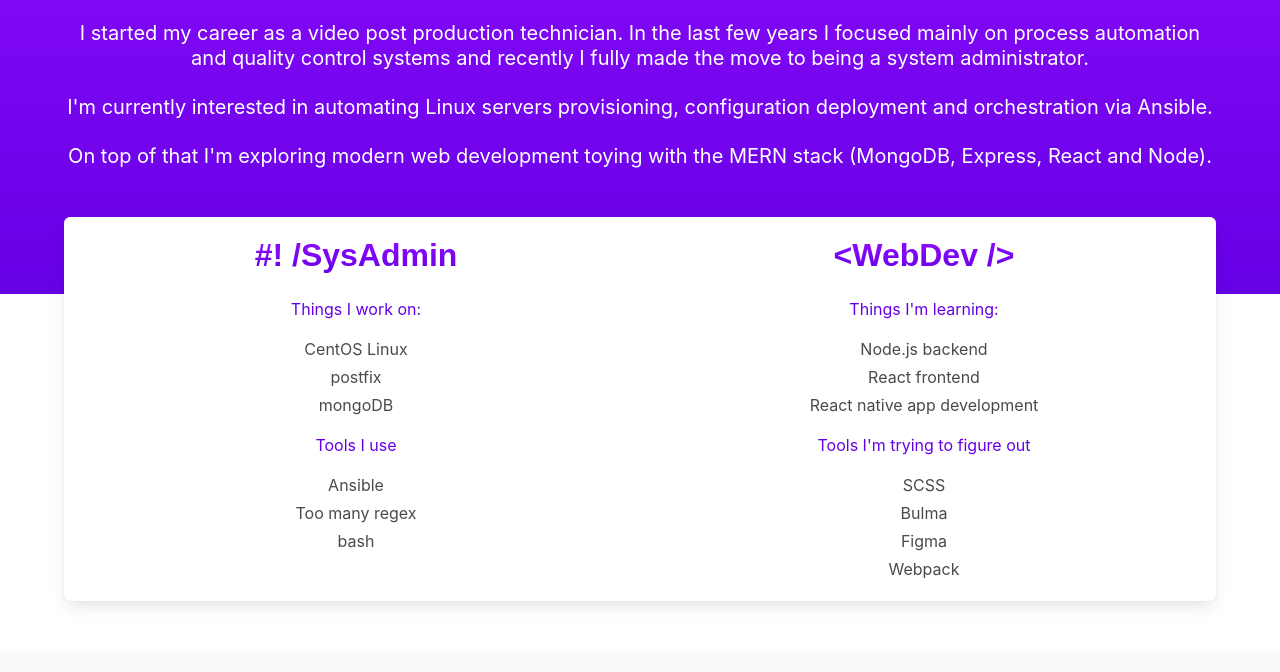
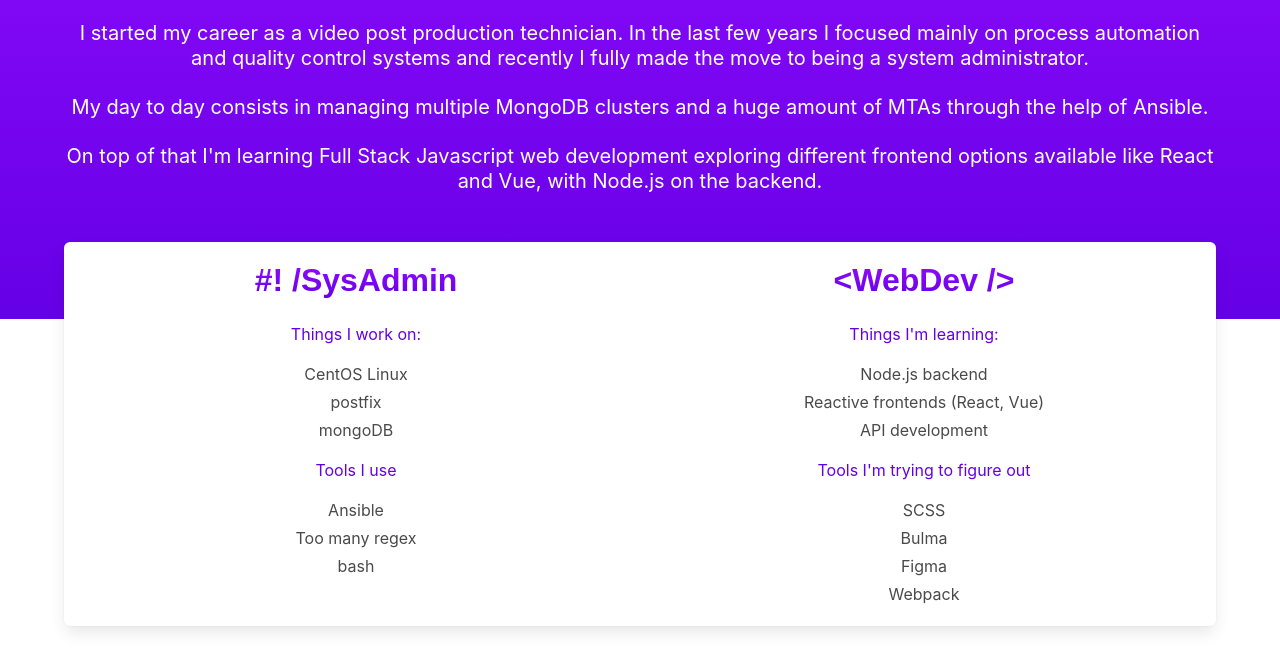
Before and after one commit to SyedTahseen/nirebu-personal-website, a website: page index.html in a window 1280 px wide. Shown: the part 1023-1695 px from the top of the page. Drawn offline with nearby package versions, Linux system fonts and the light colour scheme; files that its build step writes are made by us from their sources; a web font is replaced by a local one.

Commit message:
Edited some copy for a more accurate description

```diff
--- a/index.html
+++ b/index.html
@@ -23,9 +23,6 @@
 				<div class="navbar-item">
 					<div class="title nirebu-title has-background-gradient">#! /nirebu</div>
 				</div>
-				<!--<div class="navbar-item level-right">
-					<a class="button is-primary">Click?</a>
-				</div>-->
 			</div>
 		</nav>
 		<section class="hero is-fullheight-with-navbar is-primary has-bg-img">
@@ -50,10 +47,10 @@
 							I started my career as a video post production technician. In the last few years I focused mainly on process automation and quality control systems and recently I fully made the move to being a system&nbsp;administrator.
 						</h2>
 						<h2 class="subtitle is-size-5 has-text-white">
-							I'm currently interested in automating Linux servers provisioning, configuration deployment and orchestration via Ansible.
+							My day to day consists in managing multiple MongoDB clusters and a huge amount of MTAs through the help of Ansible.
 						</h2>
 						<h2 class="subtitle is-size-5 has-text-white">
-							On top of that I'm exploring modern web development toying with the MERN stack (MongoDB, Express, React and Node).
+							On top of that I'm learning Full Stack Javascript web development exploring different frontend options available like React and Vue, with Node.js on the backend.
 						</h2>
 					</div>
 				</div>
@@ -90,8 +87,8 @@
 								</p>
 								<ul>
 									<li>Node.js backend</li>
-									<li>React frontend</li>
-									<li>React native app development</li>
+									<li>Reactive frontends (React, Vue)</li>
+									<li>API development</li>
 								</ul>
 								<p class="list-title has-text-primary has-text-weight-normal">
 									Tools I'm trying to figure out
```
